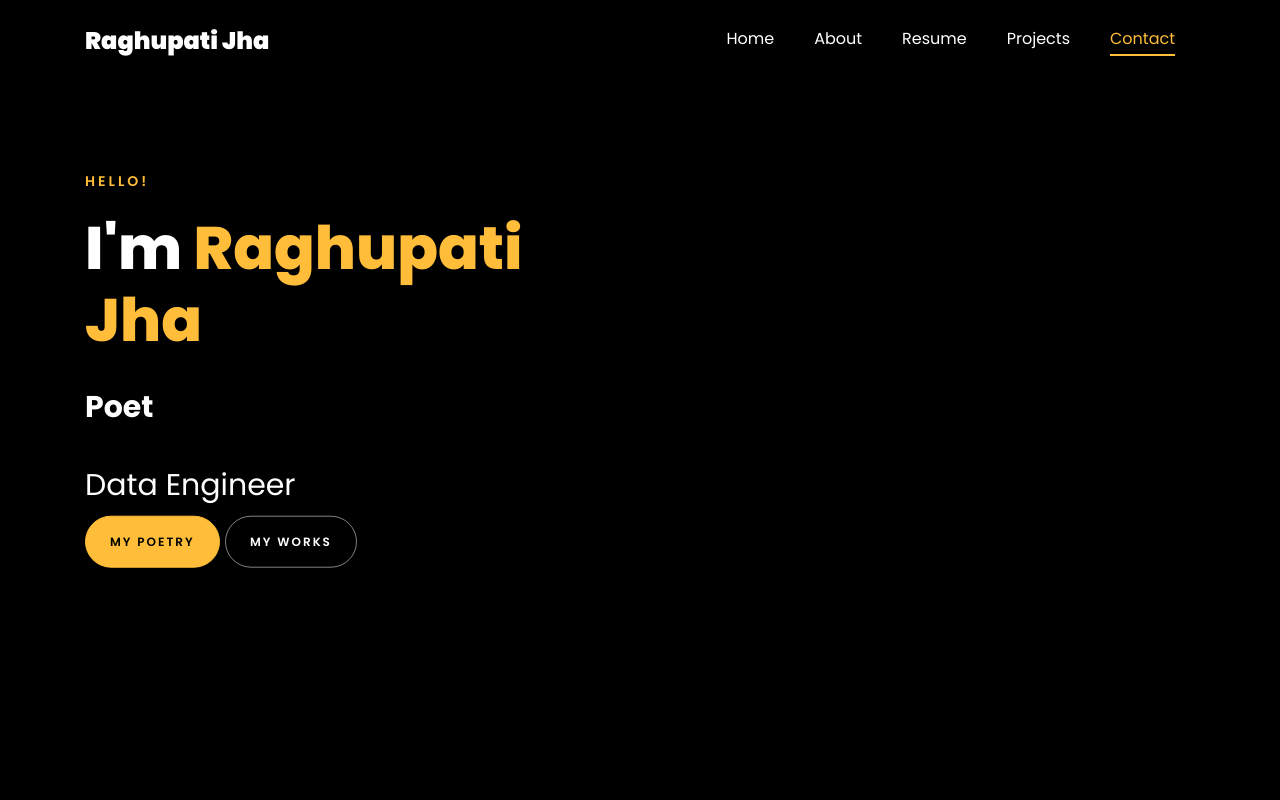
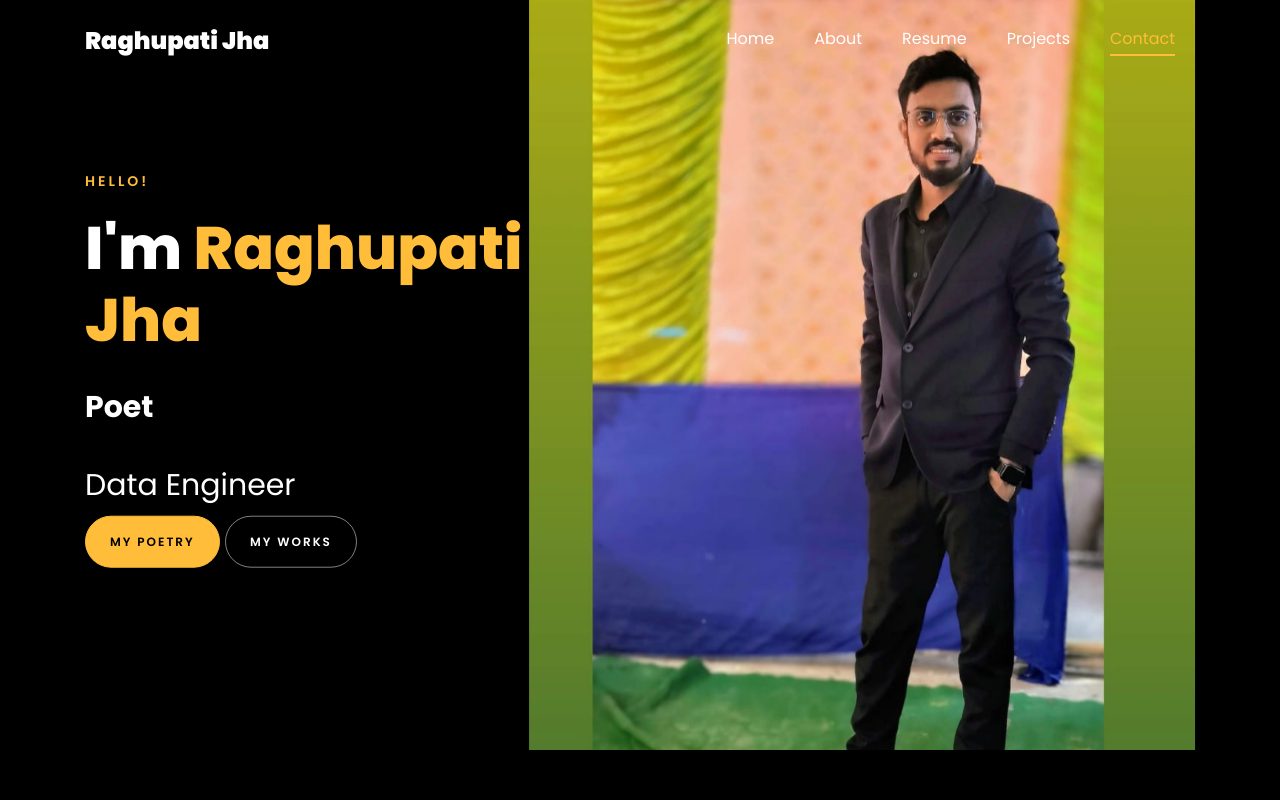
Before and after one commit to raghu-97/portfolio, a plain HTML site: page index.html in a window 1280 px wide. Shown: the top 800 px of the page. Drawn offline with Linux system fonts and the light colour scheme; files whose address does not match are found by name.

Commit message:
Update index.html

```diff
--- a/index.html
+++ b/index.html
@@ -154,7 +154,7 @@ button {
 	      	<div class="overlay"></div>
 	         <div class="container">
 	          <div class="row d-md-flex no-gutters slider-text align-items-end justify-content-end" data-scrollax-parent="true">
-	          	<div class="one-third js-fullheight order-md-last img" style="background-image:url(images/bg_1.png);">
+	          	<div class="one-third js-fullheight order-md-last img" style="background-image:url(images/mypic.png);">
 	          	 <div class="overlay"></div>
 	          	</div>
 		          <div class="one-forth d-flex  align-items-center ftco-animate" data-scrollax=" properties: { translateY: '70%' }">
```
